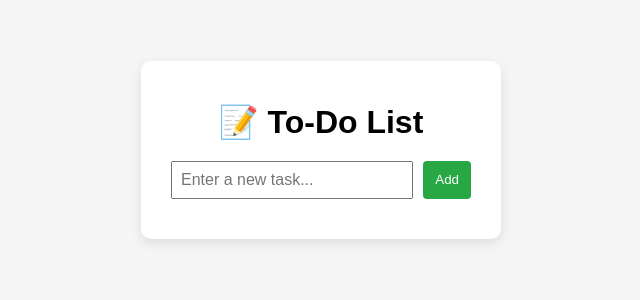
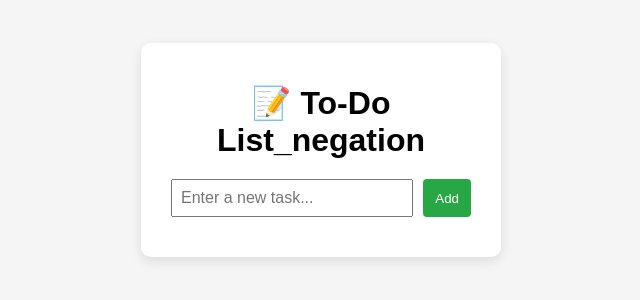
Before and after one commit to PAWANTRU/closure, a plain HTML site: page index.html in a window 1280 px wide. Shown: the part 258-558 px from the top of the page, without its empty margins (319-959 px from the left). Drawn offline with Linux system fonts and the light colour scheme.

Commit message:
added a feature

```diff
--- a/index.html
+++ b/index.html
@@ -8,7 +8,7 @@
 </head>
 <body>
   <div class="container">
-    <h1>📝 To-Do List</h1>
+    <h1>📝 To-Do List_negation</h1>
     <div class="input-group">
       <input type="text" id="taskInput" placeholder="Enter a new task..." />
       <button onclick="addTask()">Add</button>
```
